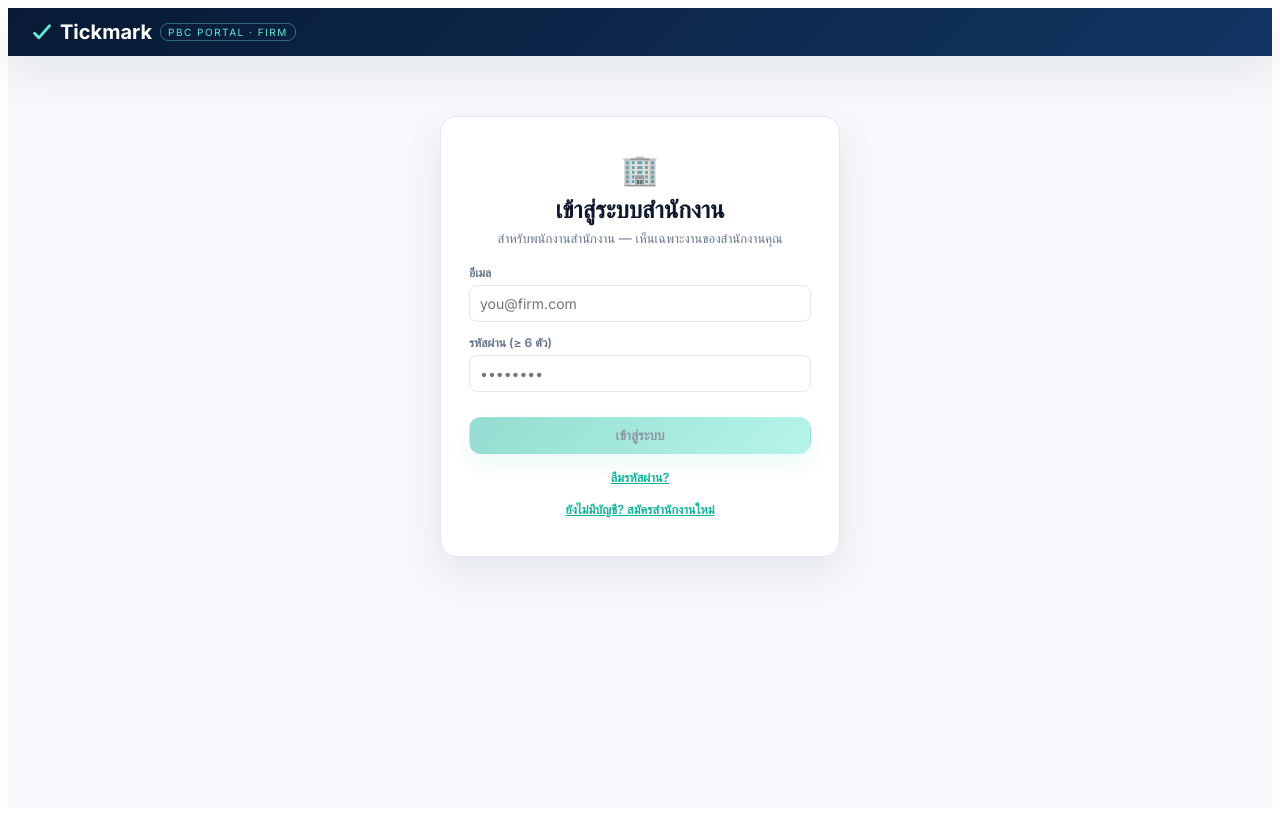
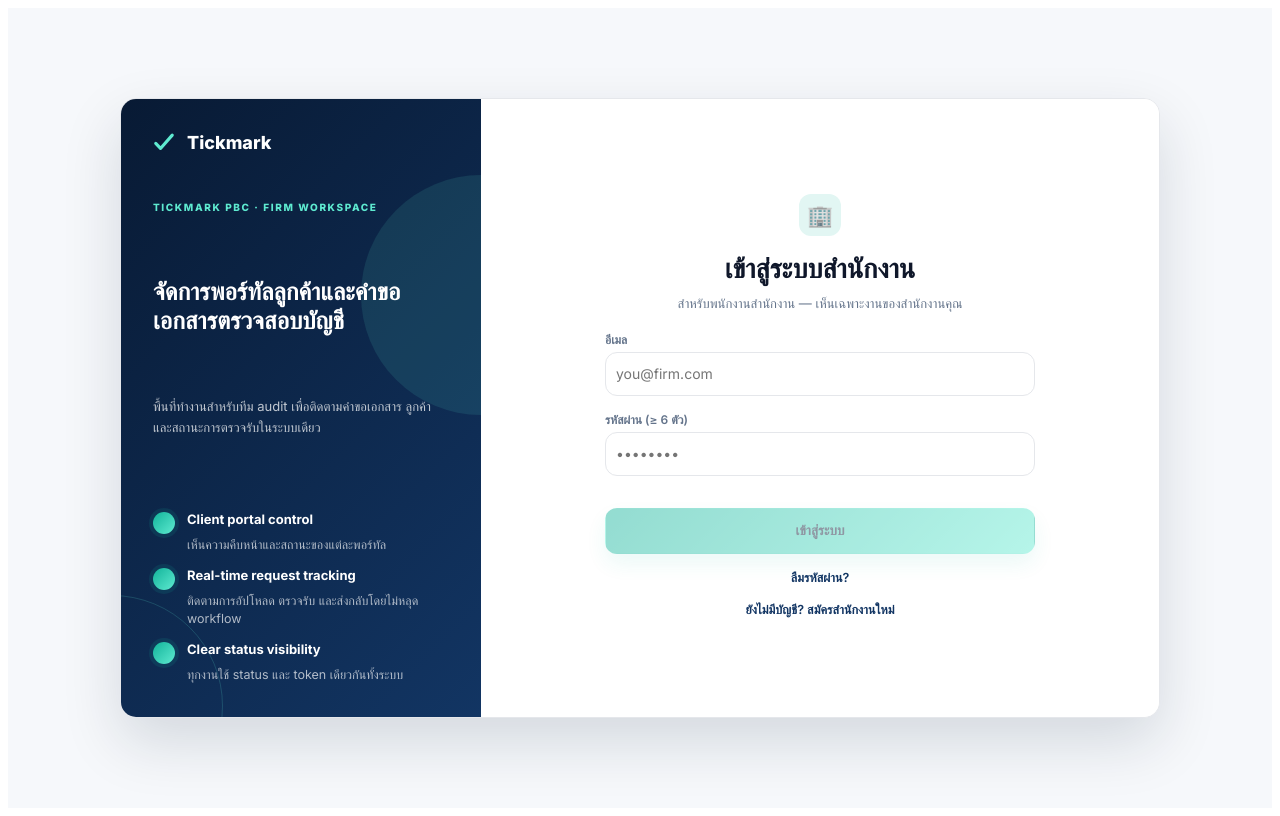
Before and after one commit to ruttio/tickmark-pbc, a React (Vite) app: page / in a window 1280 px wide. Built offline with nearby package versions, Linux system fonts and the light colour scheme.

Commit message:
style: redesign auth and OTP screens

```diff
--- a/pbc-portal.jsx
+++ b/pbc-portal.jsx
@@ -864,6 +864,42 @@
   );
 }
 
+/* ---------- Auth surfaces ---------------------------------------------- */
+function AuthBrandPanel({ role = "firm" }) {
+  const isFirm = role === "firm";
+  return (
+    <aside className="tk-auth-brand">
+      <div className="tk-auth-brand-mark">
+        <Tick size={22} />
+        <span>Tickmark</span>
+      </div>
+      <p className="tk-auth-kicker">Tickmark PBC · {isFirm ? "Firm Workspace" : "Secure Link"}</p>
+      <h1>{isFirm ? "จัดการพอร์ทัลลูกค้าและคำขอเอกสารตรวจสอบบัญชี" : "ส่งเอกสารตรวจสอบบัญชีในที่เดียว ปลอดภัย"}</h1>
+      <p className="tk-auth-copy">
+        {isFirm
+          ? "พื้นที่ทำงานสำหรับทีม audit เพื่อติดตามคำขอเอกสาร ลูกค้า และสถานะการตรวจรับในระบบเดียว"
+          : "พอร์ทัลเฉพาะสำหรับรับส่งเอกสาร PBC พร้อมสถานะที่ชัดเจนและการเข้าถึงที่ควบคุมได้"}
+      </p>
+      <ul className="tk-auth-points">
+        <li><b>{isFirm ? "Client portal control" : "Secure document submission"}</b><span>{isFirm ? "เห็นความคืบหน้าและสถานะของแต่ละพอร์ทัล" : "ไฟล์อยู่ในพอร์ทัลที่ผูกกับลิงก์และรหัสของคุณ"}</span></li>
+        <li><b>{isFirm ? "Real-time request tracking" : "Real-time audit request tracking"}</b><span>{isFirm ? "ติดตามการอัปโหลด ตรวจรับ และส่งกลับโดยไม่หลุด workflow" : "เห็นทันทีว่าอะไรส่งแล้ว อะไรยังรออัปโหลด"}</span></li>
+        <li><b>Clear status visibility</b><span>{isFirm ? "ทุกงานใช้ status และ token เดียวกันทั้งระบบ" : "ติดตามสถานะตรวจรับหรือส่งกลับได้ในหน้าเดียว"}</span></li>
+      </ul>
+    </aside>
+  );
+}
+
+function AuthFrame({ children, role = "firm" }) {
+  return (
+    <main className="tk-auth-page">
+      <AuthBrandPanel role={role} />
+      <section className="tk-auth-form-panel">
+        {children}
+      </section>
+    </main>
+  );
+}
+
 /* ---------- Firm auth (Supabase Auth: email + password) ---------------- */
 function AuthScreen() {
   const [mode, setMode] = useState("signin"); // 'signin' | 'signup'
@@ -900,16 +936,10 @@
   };
 
   return (
-    <div className="tk-root">
-      <header className="tk-top">
-        <div className="tk-brand">
-          <Tick size={20} />
-          <span className="tk-word">Tickmark</span>
-          <span className="tk-tag">PBC portal · firm</span>
-        </div>
-      </header>
+    <div className="tk-root tk-auth-root">
+      <AuthFrame role="firm">
         <div className="tk-lock">
-        <div className="tk-lock-card" style={{ textAlign: "left" }}>
+          <div className="tk-lock-card tk-auth-card" style={{ textAlign: "left" }}>
             <div className="tk-lock-icon" style={{ textAlign: "center" }}>🏢</div>
             <h2 style={{ textAlign: "center" }}>{mode === "signin" ? "เข้าสู่ระบบสำนักงาน" : mode === "signup" ? "สมัครสำนักงานใหม่" : "รีเซ็ตรหัสผ่าน"}</h2>
             <p className="tk-muted" style={{ textAlign: "center", marginBottom: 18 }}>
@@ -954,6 +984,7 @@
             )}
           </div>
         </div>
+      </AuthFrame>
     </div>
   );
 }
@@ -964,14 +995,10 @@
   const [pw2, setPw2] = useState("");
   const ok = pw.length >= 6 && pw === pw2;
   return (
-    <div className="tk-root">
-      <header className="tk-top">
-        <div className="tk-brand">
-          <Tick size={20} /><span className="tk-word">Tickmark</span><span className="tk-tag">PBC portal · firm</span>
-        </div>
-      </header>
+    <div className="tk-root tk-auth-root">
+      <AuthFrame role="firm">
         <div className="tk-lock">
-        <div className="tk-lock-card" style={{ textAlign: "left" }}>
+          <div className="tk-lock-card tk-auth-card" style={{ textAlign: "left" }}>
             <div className="tk-lock-icon" style={{ textAlign: "center" }}>🔑</div>
             <h2 style={{ textAlign: "center" }}>ตั้งรหัสผ่านใหม่</h2>
             <p className="tk-muted" style={{ textAlign: "center", marginBottom: 18 }}>กรอกรหัสผ่านใหม่สำหรับบัญชีของคุณ</p>
@@ -987,6 +1014,7 @@
             <button type="button" className="tk-link" style={{ display: "block", margin: "12px auto 0" }} onClick={onSignOut}>ยกเลิก / ออกจากระบบ</button>
           </div>
         </div>
+      </AuthFrame>
     </div>
   );
 }
@@ -994,19 +1022,10 @@
 /* ---------- Account pending approval ----------------------------------- */
 function PendingApprovalScreen({ email, onSignOut }) {
   return (
-    <div className="tk-root">
-      <header className="tk-top">
-        <div className="tk-brand">
-          <Tick size={20} />
-          <span className="tk-word">Tickmark</span>
-          <span className="tk-tag">PBC portal · firm</span>
-        </div>
-        <div className="tk-top-right">
-          <button className="tk-icon" title="ออกจากระบบ" onClick={onSignOut}>⎋</button>
-        </div>
-      </header>
+    <div className="tk-root tk-auth-root">
+      <AuthFrame role="firm">
         <div className="tk-lock">
-        <div className="tk-lock-card">
+          <div className="tk-lock-card tk-auth-card">
             <div className="tk-lock-icon">⏳</div>
             <h2>บัญชีรอการอนุมัติ</h2>
             <p className="tk-muted">
@@ -1017,6 +1036,7 @@
             <button className="tk-btn full" onClick={onSignOut}>ออกจากระบบ</button>
           </div>
         </div>
+      </AuthFrame>
     </div>
   );
 }
--- a/src/portal.css
+++ b/src/portal.css
@@ -239,6 +239,42 @@
 .tk-link{align-self:center;background:none;border:0;color:var(--pine);font-size:12.5px;font-weight:600;cursor:pointer;text-decoration:underline;padding:4px;font-family:'Inter',system-ui,sans-serif}
 .tk-lock-card .tk-btn.full{margin-top:12px}
 
+/* auth split-screen */
+.tk-auth-root{background:var(--paper-white);min-height:100vh;display:flex;align-items:center;justify-content:center;padding:var(--space-5) var(--space-4)}
+.tk-auth-root .tk-top{display:none}
+.tk-auth-page{width:min(1040px,100%);min-height:620px;display:grid;grid-template-columns:360px minmax(0,1fr);background:var(--card-white);border:1px solid var(--border);border-radius:var(--radius-lg);overflow:hidden;box-shadow:var(--shadow-panel)}
+.tk-auth-brand{position:relative;overflow:hidden;display:flex;flex-direction:column;justify-content:space-between;gap:var(--space-4);padding:var(--space-5);background:var(--gradient-navy);color:var(--card-white)}
+.tk-auth-brand::before,.tk-auth-brand::after{content:"";position:absolute;border-radius:999px;pointer-events:none}
+.tk-auth-brand::before{width:240px;height:240px;right:-120px;top:76px;background:rgba(94,234,208,.11)}
+.tk-auth-brand::after{width:220px;height:220px;left:-120px;bottom:-100px;border:1px solid rgba(94,234,208,.18)}
+.tk-auth-brand>*{position:relative;z-index:1}
+.tk-auth-brand-mark{display:flex;align-items:center;gap:var(--space-2);font-weight:800;font-size:18px;color:var(--card-white)}
+.tk-auth-brand-mark .tk-glyph{color:var(--mint-300)}
+.tk-auth-kicker{font-size:10px;font-weight:800;letter-spacing:1.6px;text-transform:uppercase;color:var(--mint-300);margin:0 0 var(--space-3)}
+.tk-auth-brand h1{max-width:300px;font-size:24px;line-height:1.2;letter-spacing:0;margin:0;font-weight:800}
+.tk-auth-copy{max-width:300px;font-size:13px;line-height:1.65;color:rgba(255,255,255,.74);margin:var(--space-2) 0 0}
+.tk-auth-points{list-style:none;margin:var(--space-4) 0 0;padding:0;display:flex;flex-direction:column;gap:var(--space-2);max-width:300px}
+.tk-auth-points li{display:grid;grid-template-columns:22px 1fr;column-gap:var(--space-2);row-gap:2px;align-items:start;padding:0;border:0;border-radius:0;background:transparent}
+.tk-auth-points li::before{content:"";width:22px;height:22px;border-radius:999px;background:var(--gradient-primary);margin-top:1px;box-shadow:0 0 0 4px rgba(18,179,154,.12)}
+.tk-auth-points b{font-size:13px;font-weight:700;color:var(--card-white)}
+.tk-auth-points span{grid-column:2;font-size:12.5px;line-height:1.5;color:rgba(255,255,255,.68)}
+.tk-auth-form-panel{display:flex;align-items:center;justify-content:center;padding:var(--space-5) var(--space-6);background:var(--card-white)}
+.tk-auth-form-panel .tk-lock{width:100%;max-width:430px;margin:0;padding:0}
+.tk-auth-card{padding:0;text-align:center;border:0;box-shadow:none}
+.tk-auth-card .tk-lock-icon{width:42px;height:42px;margin:0 auto var(--space-3);display:flex;align-items:center;justify-content:center;border-radius:var(--radius-md);background:var(--pine-tint);color:var(--mint-600);font-size:21px}
+.tk-auth-card h2{font-size:27px;margin-bottom:var(--space-1)}
+.tk-auth-card .tk-muted{line-height:1.6}
+.tk-auth-card .tk-field{margin-bottom:var(--space-3)}
+.tk-auth-card .tk-field>span{color:var(--text-secondary)}
+.tk-auth-card .tk-field input,.tk-auth-card .tk-field select{min-height:44px;border-radius:var(--radius-md);background:var(--card-white)}
+.tk-auth-card .tk-field input:focus,.tk-auth-card .tk-field select:focus,.tk-auth-card .tk-code-input:focus{outline:none;border-color:var(--mint-600);box-shadow:0 0 0 4px rgba(18,179,154,.14)}
+.tk-code-input-grouped{min-height:54px;font-size:20px;font-weight:800;letter-spacing:6px;border-radius:var(--radius-md);background:linear-gradient(90deg,var(--card-white),var(--paper-white));box-shadow:inset 0 0 0 1px rgba(8,26,52,.02)}
+.tk-auth-card .tk-btn.primary.full{min-height:46px;margin-top:var(--space-3)}
+.tk-auth-card .tk-link{color:var(--navy-700);text-decoration:none}
+.tk-auth-card .tk-link:hover{text-decoration:underline}
+.tk-auth-card .tk-lock-err{background:var(--rust-tint);border:1px solid rgba(239,68,68,.28);border-radius:var(--radius-md);padding:var(--space-2);text-align:left}
+.tk-auth-card .tk-lock-demo{border:1px solid var(--border);text-align:left}
+
 /* retention / expiry */
 .tk-expiry{font-size:12.5px;margin:6px 0 0;font-family:'Inter',system-ui,sans-serif;color:var(--pine)}
 .tk-expiry.soon{color:var(--amber)}
@@ -329,7 +365,26 @@
 .tk-notify-opt .body em{font-style:normal;font-size:12px;color:var(--ink-soft);margin-top:2px}
 .tk-notify-opt .go{flex:none;font-size:13px;font-weight:600;color:var(--pine)}
 
+@media(min-width:561px) and (max-width:760px){
+  .tk-auth-root{padding:var(--space-3)}
+  .tk-auth-page{grid-template-columns:212px minmax(0,1fr);min-height:560px}
+  .tk-auth-brand{padding:var(--space-4);gap:var(--space-3)}
+  .tk-auth-brand h1{font-size:21px;max-width:180px}
+  .tk-auth-copy,.tk-auth-points{max-width:180px}
+  .tk-auth-copy{font-size:12.5px}
+  .tk-auth-points b{font-size:12.5px}
+  .tk-auth-points span{font-size:12px}
+  .tk-auth-form-panel{padding:var(--space-4)}
+  .tk-auth-card h2{font-size:24px}
+}
+
 @media(max-width:560px){
+  .tk-auth-root{padding:var(--space-3)}
+  .tk-auth-page{grid-template-columns:1fr;min-height:auto}
+  .tk-auth-brand{min-height:auto;padding:var(--space-5) var(--space-4);justify-content:flex-start}
+  .tk-auth-brand h1{font-size:26px;max-width:none}
+  .tk-auth-copy,.tk-auth-points{max-width:none}
+  .tk-auth-form-panel{padding:var(--space-5) var(--space-3)}
   .tk-client{font-size:26px}
   .tk-head{align-items:flex-start}
   .tk-progress{min-width:0;width:100%}
```
Also changed, not shown: src/ClientPortal.jsx (+45 -9 lines). Lines whose indentation alone changed are shown as unchanged.
